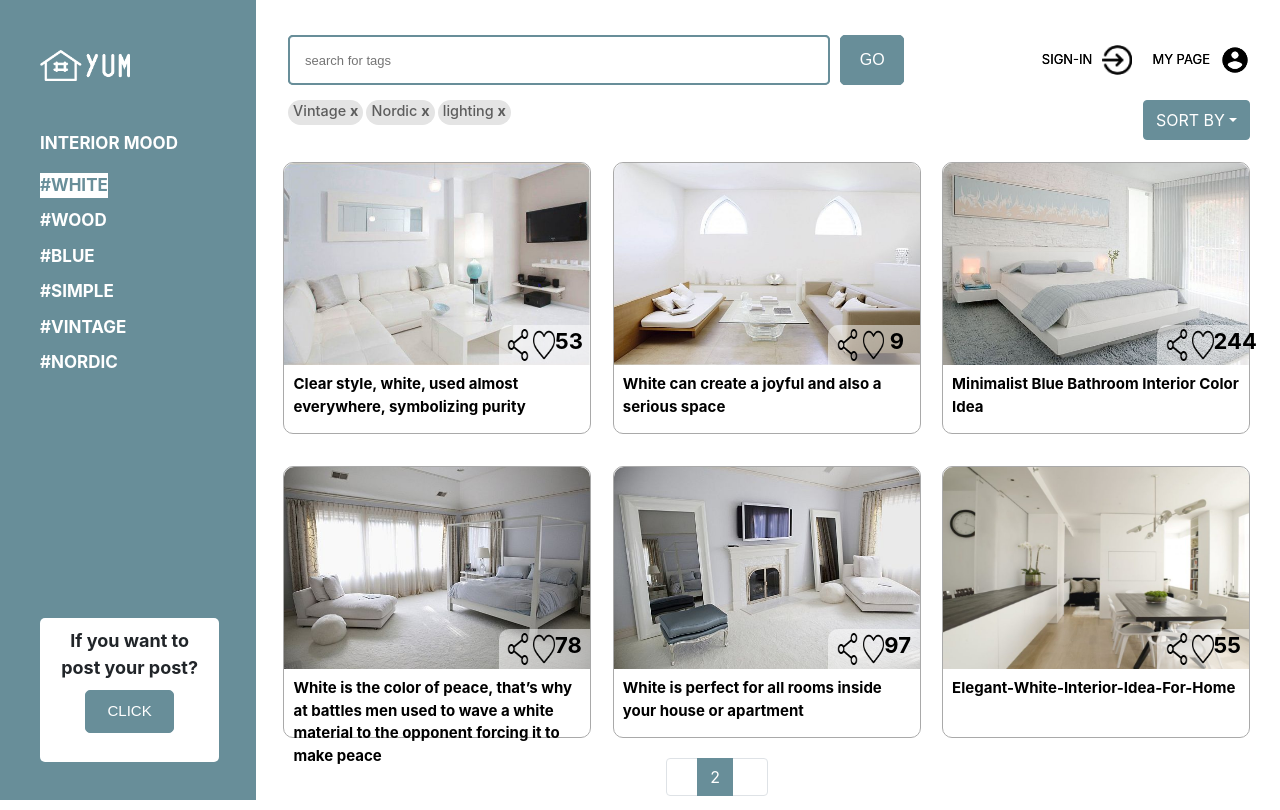
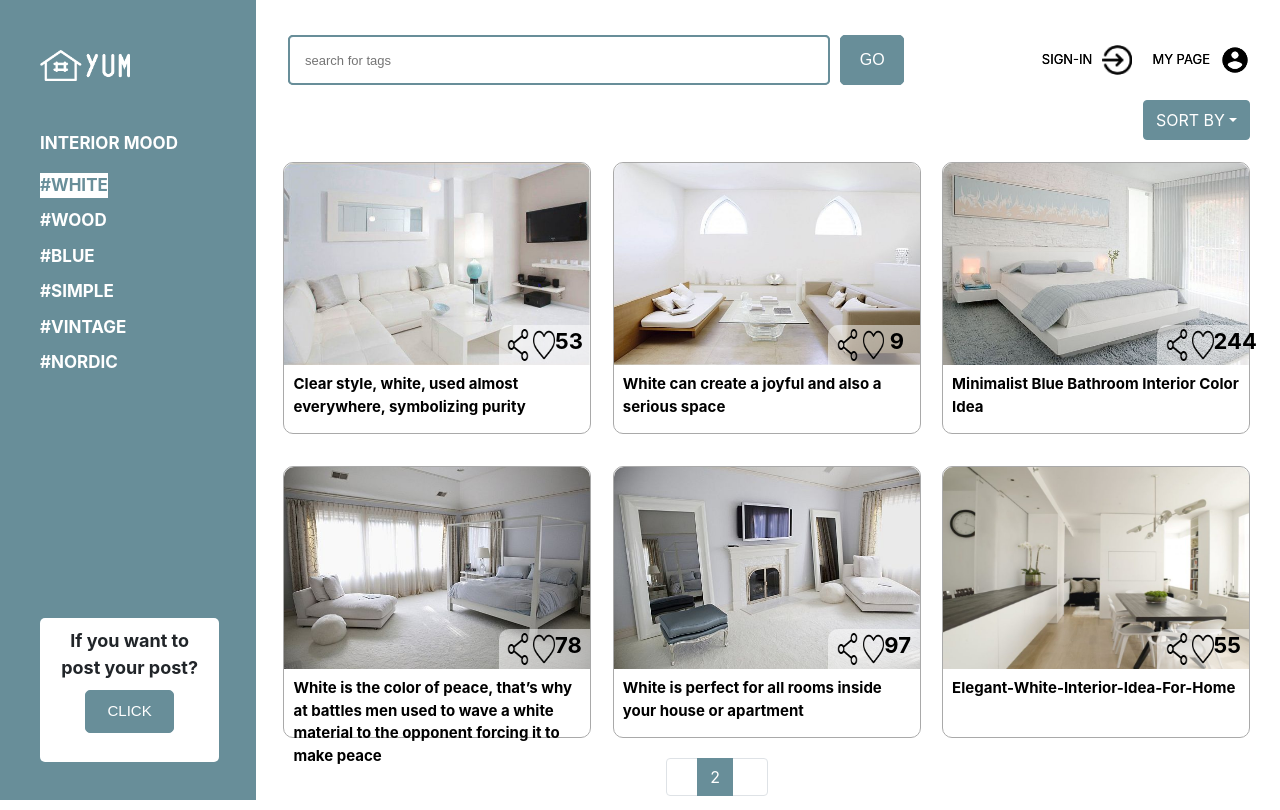
Before and after one commit to bgy1060/YUM_HCI_Project, a React (Create React App) app: page /YUM_HCI_Project/white/2 in a window 1280 px wide. Built offline with nearby package versions, Linux system fonts and the light colour scheme.

Commit message:
화이트 수정

```diff
--- a/src/Menulink/White.js
+++ b/src/Menulink/White.js
@@ -15,7 +15,7 @@ import { Badge } from 'react-bootstrap';
 let active = 1;
 let items = [];
 for (let number = 1; number <= 3; number++) {
-  var url = '/YUM_HCI_Project/white/'+number+'/'
+  var url = '/YUM_HCI_Project/white/'+number
   items.push(
       <Pagination.Item href={url} key={number} active={number === active}>
             {number}
@@ -38,7 +38,7 @@ class White extends Component {
             Nordic <strong>x</strong>
           </Badge>{' '}
           <Badge pill variant="info">
-            lighting <strong>x</strong>
+            living room styling <strong>x</strong>
           </Badge>{' '}
         </div>
 
--- a/src/Menulink/White2.js
+++ b/src/Menulink/White2.js
@@ -9,8 +9,7 @@ import White11 from '../img/white11.jpg';
 import White12 from '../img/white12.jpg';
 import MenuTemplate from '../components/MenuTemplate';
 import Header from '../components/Header';
-import {Dropdown, Pagination } from 'react-bootstrap';
-import { Badge } from 'react-bootstrap';
+import {Dropdown, Pagination } from 'react-bootstrap'
 
 
 let active = 2;
@@ -30,19 +29,6 @@ class White2 extends Component {
       <div>
         <Header />
         <MenuTemplate />
-
-        <div className = "tags">
-          <Badge pill variant="info">
-            Vintage <strong>x</strong>
-          </Badge>{' '}
-          <Badge pill variant="info">
-            Nordic <strong>x</strong>
-          </Badge>{' '}
-          <Badge pill variant="info">
-            lighting <strong>x</strong>
-          </Badge>{' '}
-        </div>
-
         <Dropdown className="dropdown">
           <Dropdown.Toggle variant="success" id="dropdown-basic">
             SORT BY
--- a/src/Menulink/White3.js
+++ b/src/Menulink/White3.js
@@ -9,8 +9,8 @@ import White17 from '../img/white17.PNG';
 import White18 from '../img/white18.PNG';
 import MenuTemplate from '../components/MenuTemplate';
 import Header from '../components/Header';
-import {Dropdown, Pagination } from 'react-bootstrap';
-import { Badge } from 'react-bootstrap';
+import {Dropdown, Pagination } from 'react-bootstrap'
+
 
 let active = 3;
 let items = [];
@@ -29,19 +29,6 @@ class White3 extends Component {
       <div>
         <Header />
         <MenuTemplate />
-
-        <div className = "tags">
-          <Badge pill variant="info">
-            Vintage <strong>x</strong>
-          </Badge>{' '}
-          <Badge pill variant="info">
-            Nordic <strong>x</strong>
-          </Badge>{' '}
-          <Badge pill variant="info">
-            lighting <strong>x</strong>
-          </Badge>{' '}
-        </div>
-
         <Dropdown className="dropdown">
           <Dropdown.Toggle variant="success" id="dropdown-basic">
             SORT BY
```
